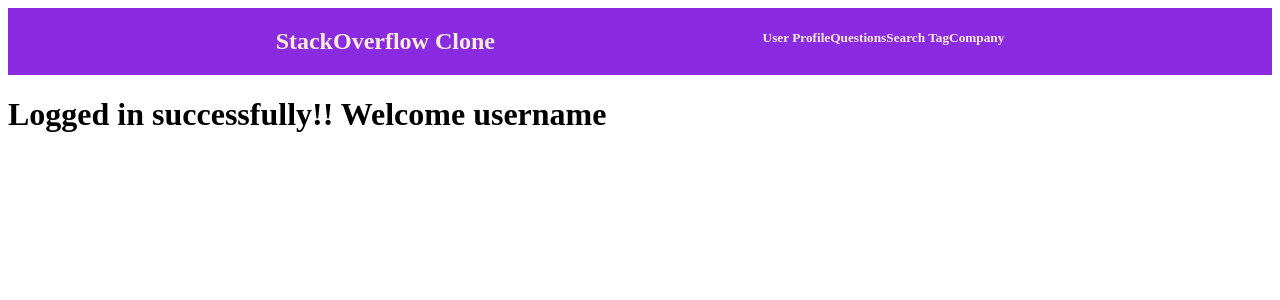
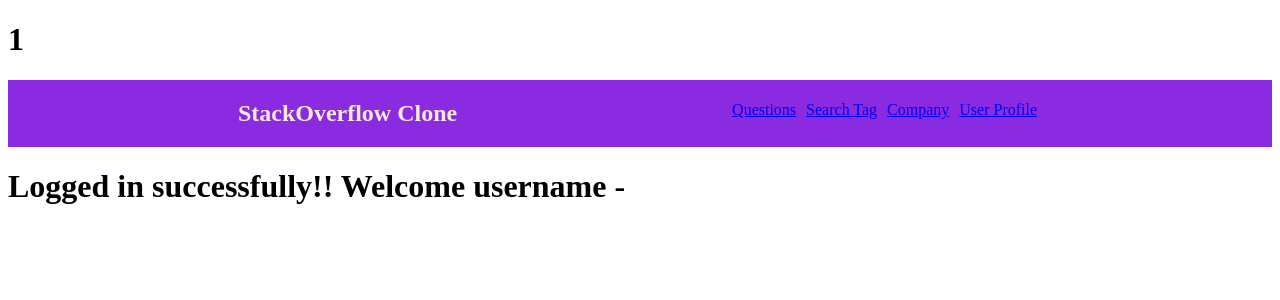
Before and after one commit to emcydeveloper/stack-overflow-clone, a React (Create React App) app: page /user/1 in a window 1280 px wide. Shown: the top 300 px of the page. Built offline with nearby package versions, Linux system fonts and the light colour scheme.

Commit message:
apiadded

```diff
--- a/src/App.js
+++ b/src/App.js
@@ -1,19 +1,29 @@
-
+import { Switch, Route } from "react-router-dom";
 import Signup from "./Components/SignupAndLogin/Signup";
 import Login from "./Components/SignupAndLogin/Login";
 import Home from "./Components/AfterLogin/Home";
-import { Switch, Route } from "react-router-dom";
+import Questions from "./Components/AfterLogin/Questions";
+import SearchTag from "./Components/AfterLogin/SearchTag";
+import Comapny from "./Components/AfterLogin/Company";
+import UserProfile from "./Components/AfterLogin/UserProfile";
+import { useState } from "react";
+
 
 function App() {
+  const [userLogin, setUserLogin]=useState("");
+  console.log(userLogin,"from App")
   return (
     <div className="App">
-
-
       <Switch>
-        <Route path="/user/:loginId" ><Home /></Route>
-        <Route path="/login"><Login /></Route>
-        <Route path="/signup"><Signup /></Route>
-        <Route path="/"></Route>
+        <Route exact path="/user/:loginId" ><Home userLogin={userLogin} setUserLogin={setUserLogin}/></Route>
+        {/* <Route exact path="/home"><Home /></Route> */}
+        <Route exact path="/login"><Login /></Route>
+        <Route exact path="/signup"><Signup /></Route>
+        <Route exact path="/"><Login /></Route>
+        <Route exact path="/questions"><Questions userLogin={userLogin}/></Route>
+        <Route exact path="/searchtag"><SearchTag userLogin={userLogin}/></Route>
+        <Route exact path="/company"><Comapny userLogin={userLogin}/></Route>
+        <Route exact path="/userprofile"><UserProfile userLogin={userLogin}/></Route>
       </Switch>
     </div>
   );
--- a/src/Components/AfterLogin/BodyContent.js
+++ b/src/Components/AfterLogin/BodyContent.js
@@ -1,6 +1,9 @@
+// import Header from "./Header";
 
-export default function BodyContent(){
-    return(
-        <h1>Logged in successfully!! Welcome username</h1>
-    )
+export default function BodyContent({userLogin}) {
+  return (
+    <div>
+      <h1>Logged in successfully!! Welcome username - {userLogin}</h1>
+    </div>
+  );
 }
--- /dev/null
+++ b/src/Components/AfterLogin/Company.js
@@ -0,0 +1,10 @@
+import Header from "./Header";
+
+export default function Comapny({userLogin}) {
+  return (
+    <div>
+      <Header userLogin={userLogin}/>
+      <h1>Comapny - {userLogin}</h1>
+    </div>
+  );
+}
--- a/src/Components/AfterLogin/Header.js
+++ b/src/Components/AfterLogin/Header.js
@@ -1,14 +1,20 @@
-import "../Styles/header.css";
+import "../Styles/home.css";
+import { Link } from "react-router-dom";
 
-export default function Header() {
+export default function Header(loginId) {
+
   return (
-    <div className="header">
+    <div className="home-header">
       <h2>StackOverflow Clone</h2>
-      <nav className="header-nav">
-        <h5>User Profile</h5>
-        <h5>Questions</h5>
-        <h5>Search Tag</h5>
-        <h5>Company</h5>
+      {/* <h2>{loginId}</h2> */}
+      <nav className="home-header-nav">
+        <ul>
+        {/* <li><Link to="/home">home</Link></li> */}
+          <li><Link to="/questions">Questions</Link></li>
+          <li><Link to="/searchtag">Search Tag</Link></li>
+          <li><Link to="/company">Company</Link></li>
+          <li><Link to="/userprofile">User Profile</Link></li>
+        </ul>
       </nav>
     </div>
   );
--- a/src/Components/AfterLogin/Home.js
+++ b/src/Components/AfterLogin/Home.js
@@ -1,15 +1,19 @@
+// import { Switch, Route } from "react-router-dom";
 import { useParams } from "react-router-dom";
 import BodyContent from "./BodyContent";
 
+
 import Header from "./Header";
 
-export default function Hometest() {
-  // const { loginId } = useParams();
-  // console.log(loginId);
+export default function Home({userLogin , setUserLogin}) {
+  const { loginId } = useParams();
+  setUserLogin(loginId)
+  console.log(loginId);
 
   return (
     <div className="home-container">
-      <Header />
+      <h1>{loginId}</h1>
+      <Header userinfo={loginId} />
       <BodyContent />
 
     </div>
--- /dev/null
+++ b/src/Components/AfterLogin/Questions.js
@@ -0,0 +1,11 @@
+import Header from "./Header";
+
+export default function Question({userLogin}) {
+  return (
+    <div>
+      {" "}
+      <Header userLogin={userLogin}/>
+      <h1>questions - {userLogin}</h1>
+    </div>
+  );
+}
--- /dev/null
+++ b/src/Components/AfterLogin/SearchTag.js
@@ -0,0 +1,10 @@
+import Header from "./Header";
+
+export default function SearchTag({userLogin}) {
+  return (
+    <div>
+      <Header userLogin={userLogin}/>
+      <h1>SearchTag - {userLogin}</h1>
+    </div>
+  );
+}
--- /dev/null
+++ b/src/Components/AfterLogin/UserProfile.js
@@ -0,0 +1,11 @@
+import Header from "./Header";
+
+export default function UserProfile({userLogin}) {
+  return (
+    <div>
+
+      <Header userLogin={userLogin}/>
+      <h1>UserProfile - {userLogin}</h1>
+    </div>
+  );
+}
--- a/src/Components/DataSource/UserInfo.js
+++ b/src/Components/DataSource/UserInfo.js
@@ -2,28 +2,28 @@
   "data":{
     "users": [
         {
-          id: 1,
-          firstname: "Ganesh",
-          lastname: "Kanna",
+          "id": 1,
+          "firstname": "Ganesh",
+          "lastname": "Kanna",
           username:"ganeshkannamc",
-          email: "test@gmail.com ",
-          mobile: "0123456789",
-          country: "India",
-          city: "Chennai",
-          state: "TamilNadu",
-          comments: "Nothing",
+          "email": "test@gmail.com ",
+          "mobile": "0123456789",
+          "country": "India",
+          "city": "Chennai",
+          "state": "TamilNadu",
+          "comments": "Nothing",
         },
         {
-          id: 2,
-          firstname: "Durga",
-          lastname: "Ganesh",
+          "id": 2,
+          "firstname": "Durga",
+          "lastname": "Ganesh",
           username:"durgaganesh",
-          email: "testDurga@gmail.com ",
-          mobile: "0123456789",
-          country: "India",
-          city: "Chennai",
-          state: "TamilNadu",
-          comments: "Nothing",
+          "email": "testDurga@gmail.com ",
+          "mobile": "0123456789",
+          "country": "India",
+          "city": "Chennai",
+          "state": "TamilNadu",
+          "comments": "Nothing",
         },
       ],
   }
--- a/src/Components/SignupAndLogin/Login.js
+++ b/src/Components/SignupAndLogin/Login.js
@@ -1,10 +1,21 @@
 import SignupHeader from "./SignupHeader";
-import userInfo from "../DataSource/UserInfo.js";
-import { useState } from "react";
+// import userInfo from "../DataSource/UserInfo.js";
+import { useState, useEffect } from "react";
 import { useHistory } from "react-router-dom";
 
 export default function Login() {
   const successLogin = useHistory();
+  let [getData,setGetData]=useState([])
+
+
+  useEffect(function(){
+    console.log("effect")
+    fetch("https://6248a7b220197bb4626b9de5.mockapi.io/userinfo")
+    .then(res => res.json())
+    .then(data => setGetData(data))
+  },[])
+
+
 
   const [loginUser, setLoginUser] = useState("");
   const [validation, setvalidation] = useState({
@@ -30,8 +41,8 @@
   }
 
   function UserValidate(getUserName) {
-    let getData = userInfo.data.users;
-    getData.map((user) => {
+
+    getData.find((user) => {
       if (user.username === getUserName.username) {
         setvalidation({
           isuser: true,
--- a/src/Components/Styles/header.css
+++ b/src/Components/Styles/header.css
@@ -12,13 +12,12 @@
   display: flex;
   justify-content: space-between;
   align-content: center;
-
   padding: 0px;
   margin: 0px;
 }
 
 .header-nav > ul >li {
   padding: 10px;
-  display: inline;
+  display: inline-block;
   list-style:none;
 }
--- /dev/null
+++ b/src/Components/Styles/home.css
@@ -0,0 +1,24 @@
+.home-header {
+    height: 100%;
+    background-color: blueviolet;
+    color: antiquewhite;
+    display: flex;
+    align-content: center;
+    justify-content: space-evenly;
+    padding: 0px;
+    margin: 0px;
+  }
+  .home-header-nav {
+    display: flex;
+    justify-content: space-between;
+    align-content: center;
+    padding: 0px;
+    margin: 0px;
+  }
+
+  .home-header-nav > ul >li {
+    padding: 5px;
+    display: inline-block;
+    list-style:none;
+    font-weight: 5px;
+  }
```
